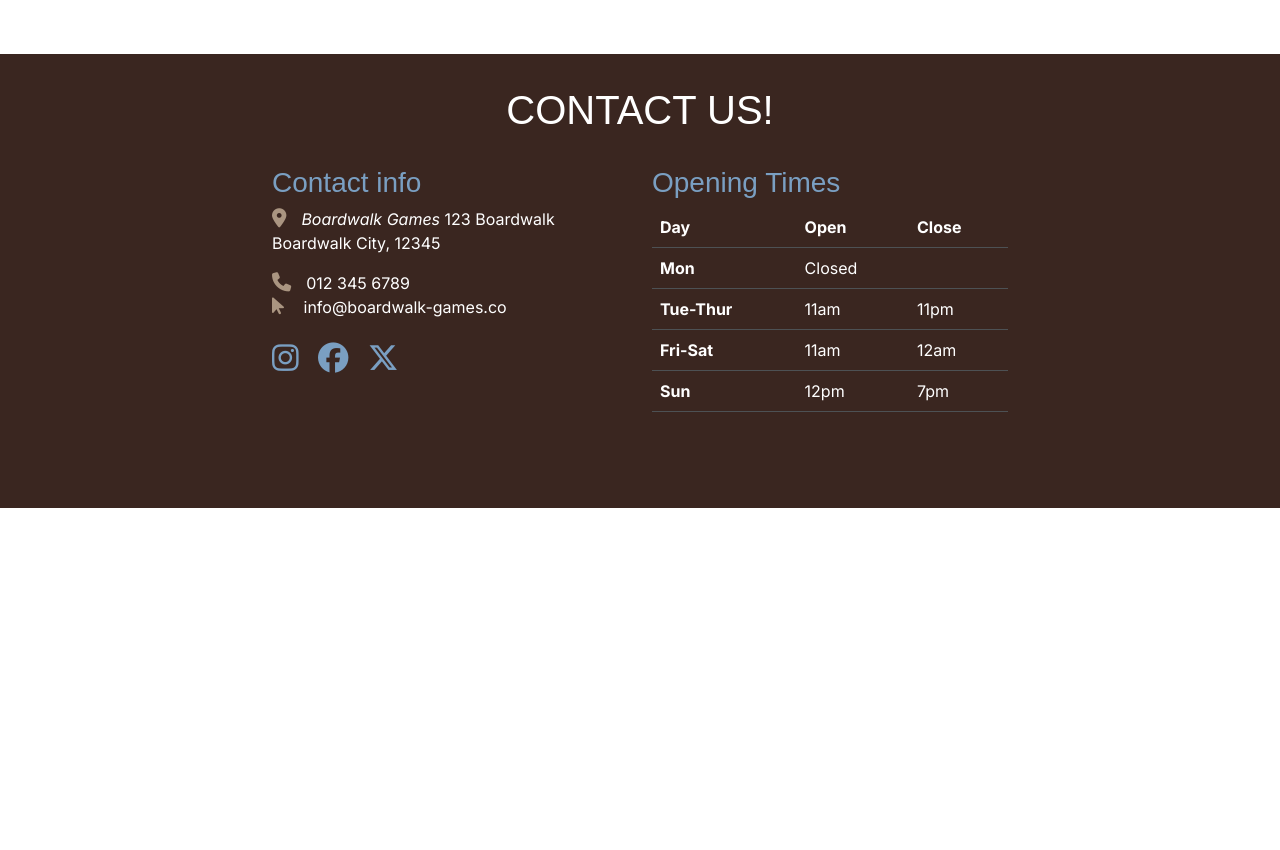
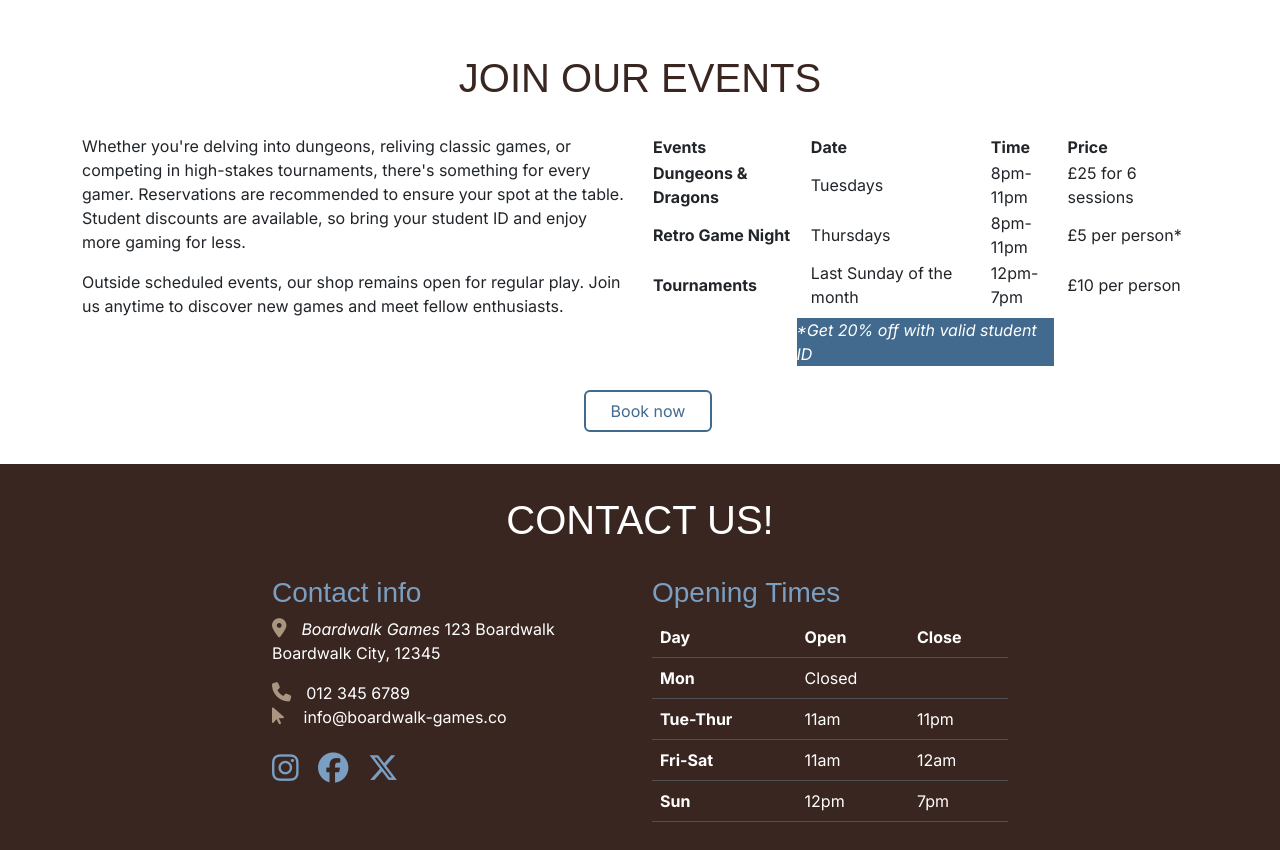
Before and after one commit to devildex91/boardwalk-games, a plain HTML site: page index.html in a window 1280 px wide. Shown: the part 1120-1970 px from the top of the page. Before the commit the page ends 1628 px from the top, so only its background shows below. Drawn offline with nearby package versions, Linux system fonts and the light colour scheme; a web font is replaced by a local one.

```diff
--- a/assets/styles.css
+++ b/assets/styles.css
@@ -88,6 +88,20 @@ color:white;
 #fav-games .card{
     border-style: none;
 }
+/* Events*/
+
+
+.discount{
+    color:white;
+    background-color: var(--highlight-color);
+}
+#table th:hover{
+    background-color: var(--secondary-color);
+}
+
+/*reserve*/
+
+
 
 /*footer/contact*/
 
@@ -132,12 +146,17 @@ color:white;
     #services .card-body {
         min-height:auto;
     }
+
 }
 /*xl devices*/
 @media screen and (min-width: 1200px) {
      /*make cards same height for consistency */
      #services .card-body {
         min-height: 220px;
+    }
+
+
+
     }
 }
 
--- a/index.html
+++ b/index.html
@@ -10,7 +10,8 @@
   <!--Local CSS Link-->
   <link href="assets/styles.css" rel="stylesheet">
   <title>Boardwalk Games Home </title>
-Meta description: Boardwalk Games, your ultimate gaming retreat! Perfect for casual gamers, enthusiasts, and student gatherings. Visit us for your next adventure in board gaming.
+  Meta description: Boardwalk Games, your ultimate gaming retreat! Perfect for casual gamers, enthusiasts, and student
+  gatherings. Visit us for your next adventure in board gaming.
   <!--favicons generated by favicon.io-->
   <link rel="apple-touch-icon" sizes="180x180" href="assets/images/apple-touch-icon.png">
   <link rel="icon" type="image/png" sizes="32x32" href="assets/images/favicon-32x32.png">
@@ -34,7 +35,7 @@ Meta description: Boardwalk Games, your ultimate gaming retreat! Perfect for cas
           <a class="nav-link" href="game-library.html">Games</a>
           <a class="nav-link" href="#services">Services</a>
           <a class="nav-link" href="#contact">Contact</a>
-          <a href ="booking.html"class = "btn  ms-lg-3 custom-button-filled">Book now</a>
+          <a href="booking.html" class="btn  ms-lg-3 custom-button-filled">Book now</a>
         </div>
       </div>
     </div>
@@ -48,7 +49,7 @@ Meta description: Boardwalk Games, your ultimate gaming retreat! Perfect for cas
         <p class="my-4"> Welcome to Boardwalk Games, Your Ultimate Gaming Getaway! Escape into the world of board games
           and café delights. Whether you're a casual gamer seeking a cosy nook to unwind, a board game enthusiast ready
           for your next challenge, or a student gamer looking for a fun, affordable hangout, we've got you covered</p>
-           <a href ="booking.html"class = "btn custom-button-outline mb-4">Book now</a>
+        <a href="booking.html" class="btn custom-button-outline mb-4">Book now</a>
       </div>
       <div class="col-12 col-xl-6">
         <div id="carouselExampleAutoplaying" class="carousel slide" data-bs-ride="carousel">
@@ -170,7 +171,67 @@ Meta description: Boardwalk Games, your ultimate gaming retreat! Perfect for cas
         </div>
       </div>
     </section>
+    <!--Events-->
+    <section id="events" class="container section ">
+      <div class="row ">
+        <div class="col-12 text-center">
+          <h2 class="display-6">Join our Events</h2>
+        </div>
+        <div class="col-12 col-lg-6">
+          <p> Whether you're delving into dungeons, reliving classic games, or competing in high-stakes tournaments,
+            there's something for every gamer. Reservations are recommended to ensure your spot at the table. Student
+            discounts are available, so bring your student ID and enjoy more gaming for less.</p>
+          <p> Outside scheduled events, our shop remains open for regular play. Join us anytime to discover new games
+            and meet fellow enthusiasts.</p>
+        </div>
+        <div id = "table" class="col-12 col-lg-6 justify-content-center ">
+          <table class="table-responsive flex-wrap ">
+            <thead>
+              <tr>
+                <th scope="col">Events</th>
+                <th scope="col">Date</th>
+                <th scope="col">Time</th>
+                <th scope="col">Price</th>
+              </tr>
+            </thead>
+            <tbody>
+              <tr>
+                <th scope="row">Dungeons & Dragons</th>
+                <td>Tuesdays</td>
+                <td>8pm-11pm</td>
+                <td>£25 for 6 sessions</td>
+              </tr>
+              <tr>
+                <th scope="row">Retro Game Night</th>
+                <td>Thursdays</td>
+                <td>8pm-11pm</td>
+                <td>£5 per person*</td>
+              </tr>
+              <tr>
+                <th scope="row">Tournaments</th>
+                <td>Last Sunday of the month</td>
+                <td>12pm-7pm</td>
+                <td>£10 per person</td>
+              </tr>
+            </tbody>
+          </table>
+
+            <div class=" col-12 col-md-6 mx-auto p-2" >
+            <p class="discount"><em>*Get 20% off with valid student ID</em></p>
+          </div>
+          </div>
+          <div class = "col-12 text-center">
+            <a href="booking.html" class="btn  ms-lg-3 custom-button-outline">Book now</a>
+          </div>
+        </div>
+
+
+
+
+
+    </section>
   </main>
+
   <!--footer/ contact section
   mt-auto added to push footer to the bottom of the page-->
   <footer id="contact" class="mt-auto">
@@ -232,7 +293,7 @@ Meta description: Boardwalk Games, your ultimate gaming retreat! Perfect for cas
                 <td>12am</td>
 
               </tr>
-               <tr>
+              <tr>
                 <th scope="row">Sun</th>
                 <td>12pm</td>
                 <td>7pm</td>
```
Also changed, not shown: booking.html (+3 -3 lines), game-library.html (+61 -14 lines).
